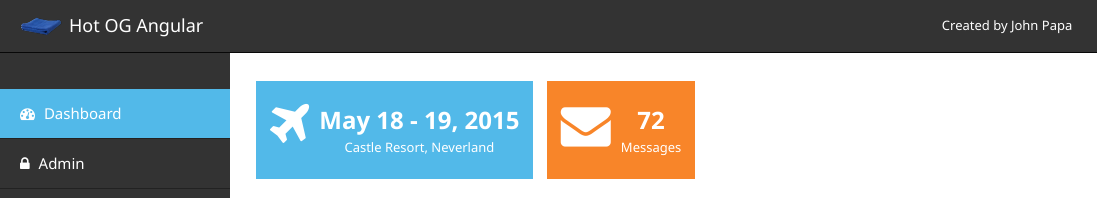
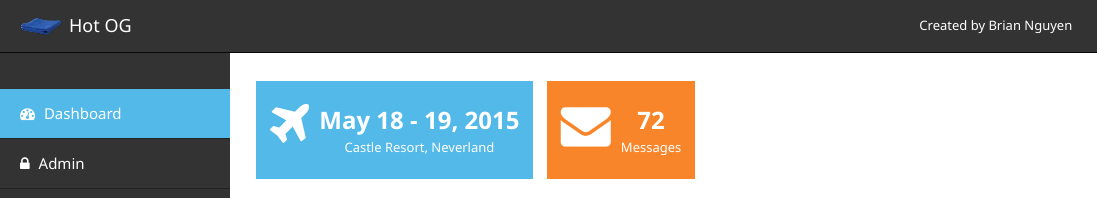
Before and after one commit to bnguyen07/HotOG, a plain HTML site: page HotOG/index.html in a window 1280 px wide. Shown: the top 198 px of the page, 0-1097 px from the left. Drawn offline with Linux system fonts and the light colour scheme.

Commit message:
Minor changes to title

```diff
--- a/HotOG/app/layout/topnav.html
+++ b/HotOG/app/layout/topnav.html
@@ -1,6 +1,6 @@
 <nav class="navbar navbar-fixed-top navbar-inverse">
     <div class="navbar-header">
-        <a href="/" class="navbar-brand"><span class="brand-title">Hot OG Angular</span></a>
+        <a href="/" class="navbar-brand"><span class="brand-title">Hot OG</span></a>
         <a class="btn navbar-btn navbar-toggle" data-toggle="collapse" data-target=".navbar-collapse">
             <span class="icon-bar"></span>
             <span class="icon-bar"></span>
@@ -12,7 +12,7 @@
             <ul class="nav navbar-nav pull-right">
                 <li>
                     <a href="http://www.johnpapa.net/hottowel-angular" target="_blank">
-                        Created by John Papa
+                        Created by Brian Nguyen
                     </a>
                 </li>
                 <li>
--- a/HotOG/index.html
+++ b/HotOG/index.html
@@ -8,7 +8,7 @@
             display: none!important;
         }
     </style>
-    <title data-ng-bind="title">Hot OG Angular</title>
+    <title data-ng-bind="title">Hot OG</title>
     <meta charset="utf-8" />
     <meta http-equiv="X-UA-Compatible" content="IE=edge, chrome=1" />
     <meta name="viewport" content="width=device-width, initial-scale=1, maximum-scale=1, minimum-scale=1, user-scalable=no" />
@@ -36,7 +36,7 @@
         <div id="splash-page" data-ng-show="false">
             <div class="page-splash">
                 <div class="page-splash-message">
-                    Hot OG Angular
+                    Hot OG
                 </div>
                 <div class="progress progress-striped active page-progress-bar">
                     <div class="bar"></div>
```
Also changed, not shown: 2 other files.
